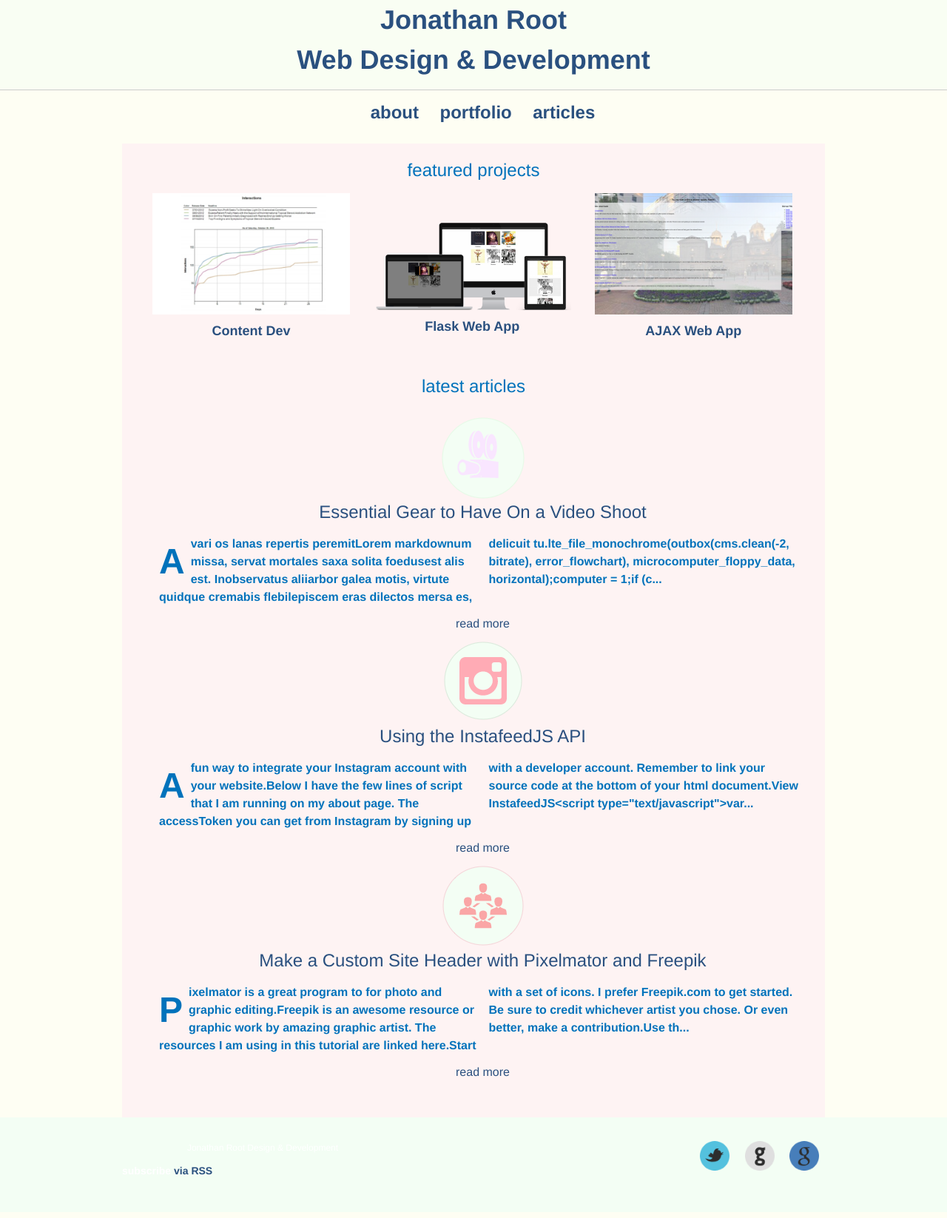
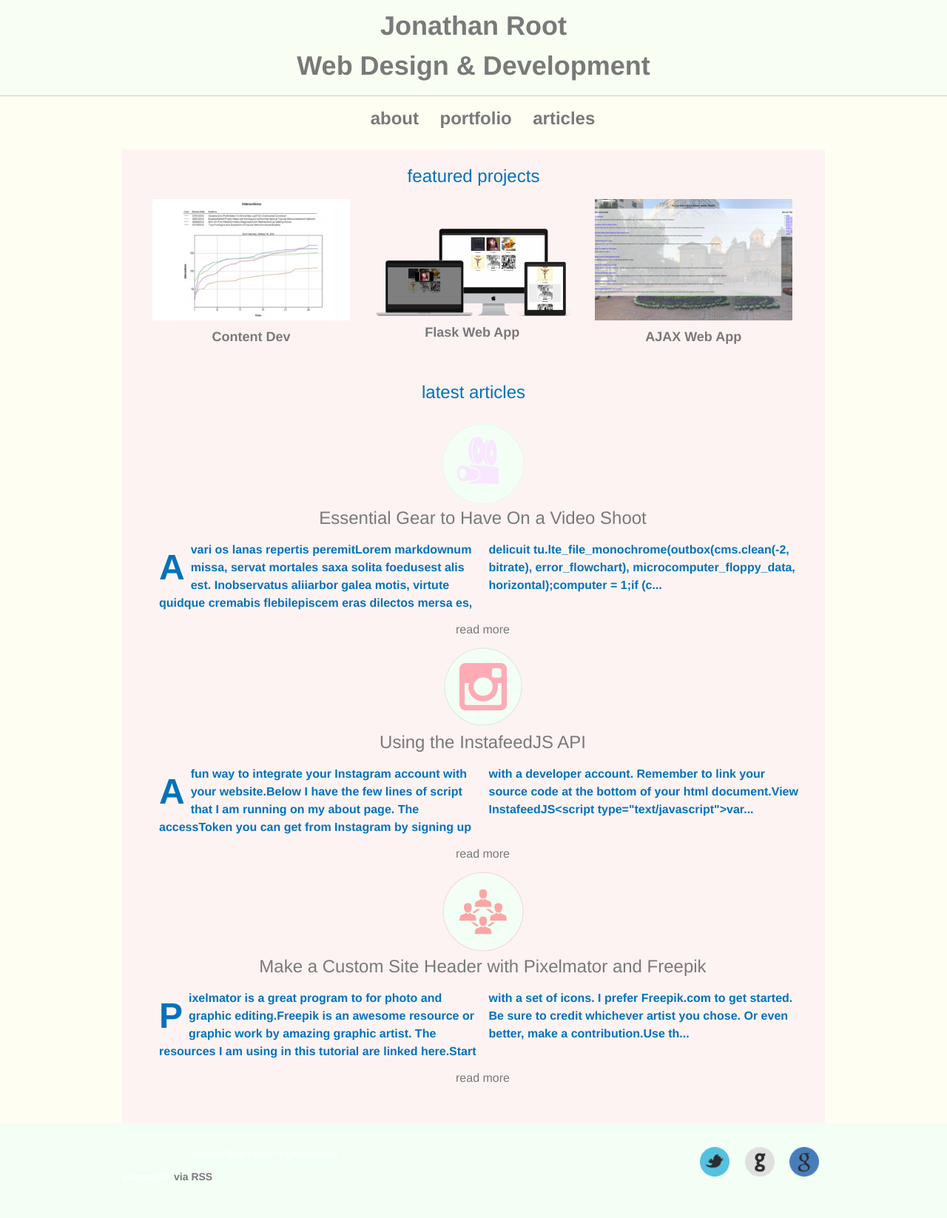
Before and after one commit to jaroot32/jonathanRootPortfolio, a Jekyll site: the page built from index.html, in a window 1280 px wide. Shown: the whole page at 74% size. Built offline with Jekyll 4.4.1, drawn with Linux system fonts in a browser that asks for light colours; nearby versions of some CDN libraries.

Commit message:
some easeljs

```diff
--- a/_sass/_base.scss
+++ b/_sass/_base.scss
@@ -6,10 +6,6 @@ p, blockquote, pre, hr,
 dl, dd, ol, ul, figure {
     margin: 0;
     padding: 0;
-}
-
-header, .site-header, h1, a {
-    color: #0072bb;
 }
 
 /**
--- a/_sass/_layout.scss
+++ b/_sass/_layout.scss
@@ -3,6 +3,7 @@
     background-size:2400px 2800px;
     border-bottom: 1px solid #ccc;
     text-align:center;
+    padding-top: 8px;
 
        a:link {
      text-decoration: none;
@@ -10,7 +11,6 @@
  }
     h1 {
         font-weight: bold;
-        color: #0072bb;
     }
 }
 
--- a/css/main.scss
+++ b/css/main.scss
@@ -21,7 +21,7 @@ $spacing-unit:     25px;
 
 $text-color:       #0072bb;
 $background-color: #fefef3;
-$brand-color:      #2a507f;
+$brand-color:      #797979;
 $yellow-color:     #f8f05d;
 $red-color:        #f85d65;
 $purple-color:     #5d65f8;
```
